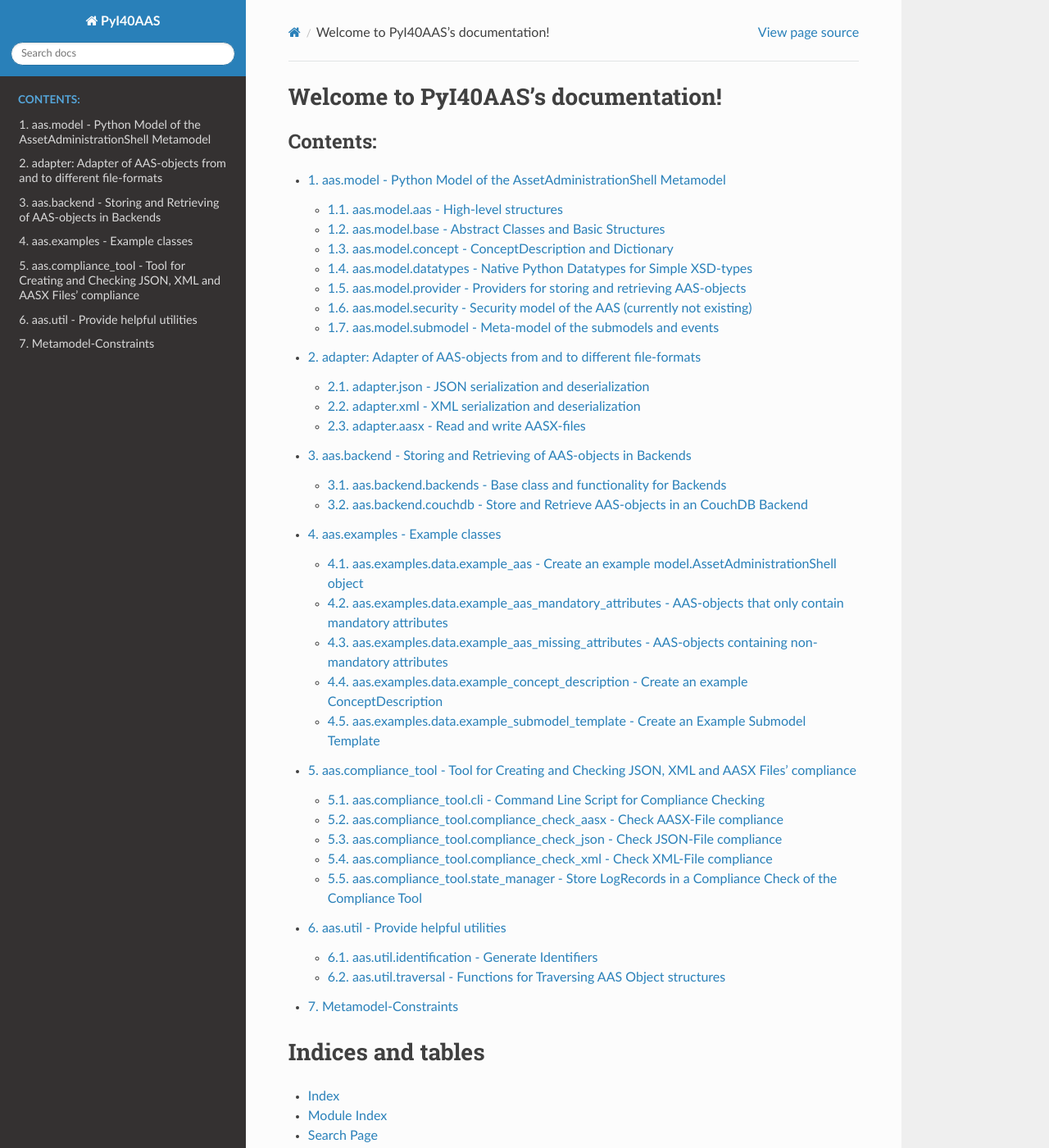
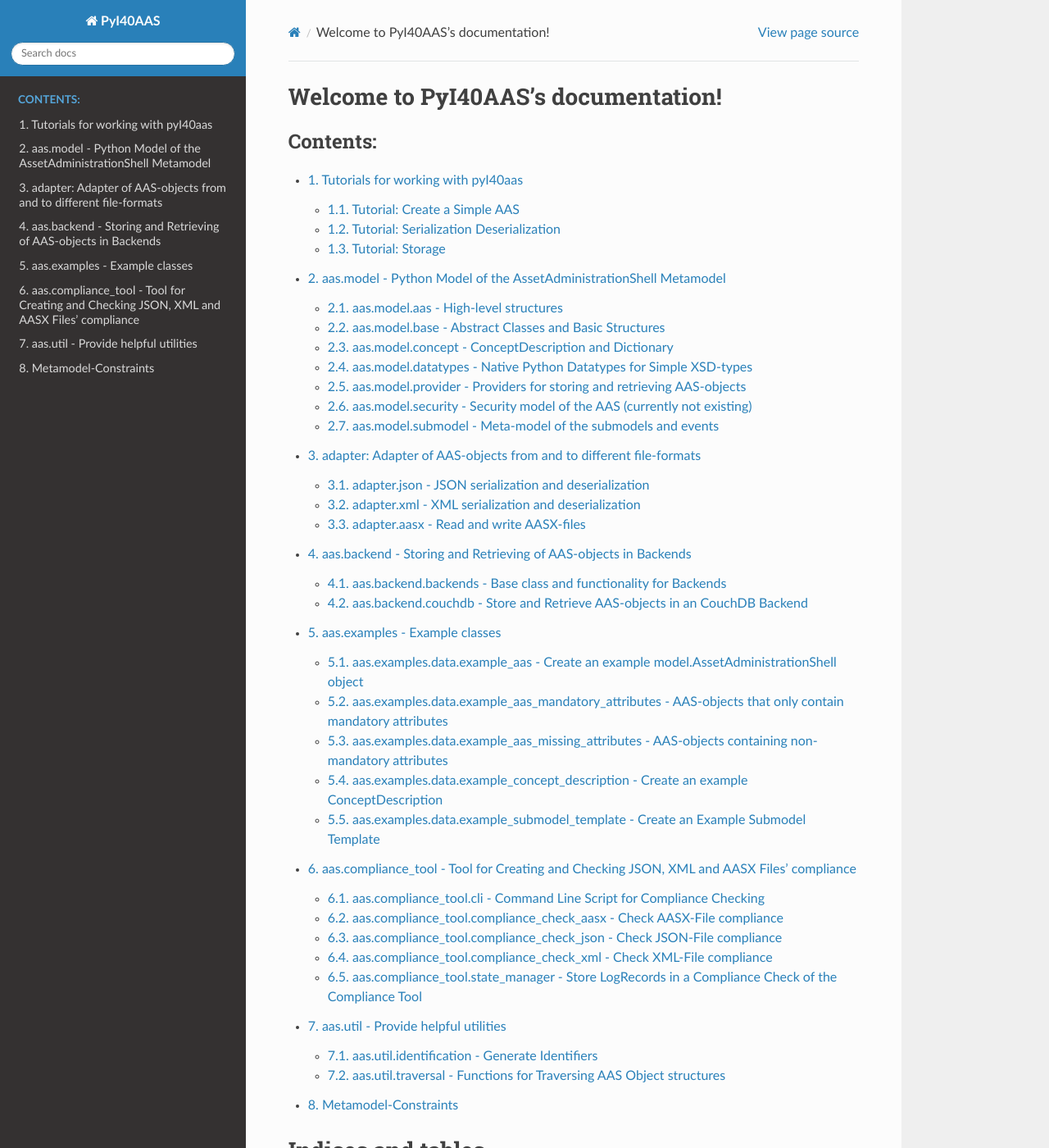
Before and after one commit to eclipse-basyx/basyx-python-sdk, a Sphinx documentation site: the page built from docs/source/index.rst, in a window 1280 px wide and 1400 px high. Shown: the whole window at 82% size. Built offline with Sphinx 7.4.7 and the Read the Docs theme 2.0.0, drawn with Linux system fonts in a browser that asks for light colours; part of the change alters nothing that is shown.

Commit message:
docs/source/tutorials: Add tutorials in rst for sphinx

```diff
--- a/docs/source/index.rst
+++ b/docs/source/index.rst
@@ -11,6 +11,7 @@ Welcome to PyI40AAS's documentation!
    :maxdepth: 2
    :caption: Contents:
 
+   tutorials/index
    model/index
    adapter/index
    backend/index
--- /dev/null
+++ b/docs/source/tutorials/index.rst
@@ -0,0 +1,11 @@
+Tutorials for working with pyI40aas
+===================================
+
+
+.. toctree::
+   :maxdepth: 2
+   :caption: Contents:
+
+   tutorial_create_simple_aas
+   tutorial_serialization_deserialization
+   tutorial_storage
--- /dev/null
+++ b/docs/source/tutorials/tutorial_create_simple_aas.rst
@@ -0,0 +1,144 @@
+Tutorial: Create a Simple AAS
+=============================
+
+.. _tutorial_create_simple_aas:
+
+Tutorial for the creation of an simple Asset Administration Shell, containing an Asset reference and a Submodel
+reference
+
+Import all PyI40AAS classes from model package
+
+.. code-block:: python
+
+    from aas import model
+
+In this tutorial, you'll get a step by step guide on how to create an :class:`~aas.model.aas.AssetAdministrationShell`
+(AAS) and all
+required objects within. First, you need an :class:`~aas.model.aas.Asset` for which you want to create an AAS,
+represented by an :class:`~aas.model.aas.Asset` object.
+After that, an :class:`~aas.model.aas.AssetAdministrationShell` can be created, containing a reference to that
+:class:`~aas.model.aas.Asset`.
+Then, it's possible to
+add :class:`Submodels <aas.model.submodel.Submodel>` to the AAS. The Submodels can contain
+:class:`SubmodelElements <aas.model.submodel.SubmodelElement>`.
+
+Step by Step Guide:
+
+    - Step 1: create a simple Asset Administration Shell, containing a reference to the Asset
+    - Step 2: create a simple Submodel
+    - Step 3: create a simple Property and add it to the Submodel
+
+
+**Step 1: Create a Simple Asset Administration Shell Containing a Reference to the Asset**
+
+Step 1.1: create the AssetInformation object
+
+.. code-block:: python
+
+    asset_information = model.AssetInformation(
+        asset_kind=model.AssetKind.INSTANCE,
+        global_asset_id=model.Reference(
+            (model.Key(
+                type_=model.KeyElements.GLOBAL_REFERENCE,
+                value='http://acplt.org/Simple_Asset',
+                id_type=model.KeyType.IRI
+            ),)
+        )
+    )
+
+Step 1.2: create the Asset Administration Shell
+
+.. code-block:: python
+
+    identifier = model.Identifier('https://acplt.org/Simple_AAS', model.IdentifierType.IRI)
+    aas = model.AssetAdministrationShell(
+        identification=identifier,  # set identifier
+        asset_information=asset_information
+    )
+
+**Step 2: Create a Simple Submodel Without SubmodelElements**
+
+Step 2.1: create the Submodel object
+
+.. code-block:: python
+
+    identifier = model.Identifier('https://acplt.org/Simple_Submodel', model.IdentifierType.IRI)
+    submodel = model.Submodel(
+        identification=identifier
+    )
+
+Step 2.2: create a reference to that Submodel and add it to the Asset Administration Shell's `submodel` set
+
+.. code-block:: python
+
+    aas.submodel.add(model.AASReference.from_referable(submodel))
+
+**ALTERNATIVE: step 1 and 2 can alternatively be done in one step**
+In this version, the Submodel reference is passed to the Asset Administration Shell's constructor.
+
+
+.. code-block:: python
+
+    submodel = model.Submodel(
+        identification=model.Identifier('https://acplt.org/Simple_Submodel', model.IdentifierType.IRI)
+    )
+    aas = model.AssetAdministrationShell(
+        identification=model.Identifier('https://acplt.org/Simple_AAS', model.IdentifierType.IRI),
+        asset_information=asset_information,
+        submodel={model.AASReference.from_referable(submodel)}
+    )
+
+**Step 3: Create a Simple Property and Add it to the Submodel**
+
+Step 3.1: create a global reference to a semantic description of the Property
+A global reference consist of one key which points to the address where the semantic description is stored
+
+.. code-block:: python
+
+    semantic_reference = model.Reference(
+        (model.Key(
+            type_=model.KeyElements.GLOBAL_REFERENCE,
+            value='http://acplt.org/Properties/SimpleProperty',
+            id_type=model.KeyType.IRI
+        ),)
+    )
+
+Step 3.2: create the simple Property
+
+.. code-block:: python
+
+    property_ = model.Property(
+        id_short='ExampleProperty',  # Identifying string of the element within the Submodel namespace
+        value_type=model.datatypes.String,  # Data type of the value
+        value='exampleValue',  # Value of the Property
+        semantic_id=semantic_reference  # set the semantic reference
+    )
+
+Step 3.3: add the Property to the Submodel
+
+.. code-block:: python
+
+    submodel.submodel_element.add(property_)
+
+**Alternative: step 2 and 3 can also be combined in a single statement:**
+Again, we pass the Property to the Submodel's constructor instead of adding it afterwards.
+
+.. code-block:: python
+
+    submodel = model.Submodel(
+        identification=model.Identifier('https://acplt.org/Simple_Submodel', model.IdentifierType.IRI),
+        submodel_element={
+            model.Property(
+                id_short='ExampleProperty',
+                value_type=model.datatypes.String,
+                value='exampleValue',
+                semantic_id=model.Reference(
+                    (model.Key(
+                        type_=model.KeyElements.GLOBAL_REFERENCE,
+                        value='http://acplt.org/Properties/SimpleProperty',
+                        id_type=model.KeyType.IRI
+                    ),)
+                )
+            )
+        }
+    )
--- /dev/null
+++ b/docs/source/tutorials/tutorial_serialization_deserialization.rst
@@ -0,0 +1,188 @@
+Tutorial: Serialization Deserialization
+=======================================
+
+Tutorial for the serialization and deserialization of Asset Administration Shells, Submodels and Assets into/from JSON
+and XML files.
+
+.. code-block:: python
+
+    import json
+
+    from aas import model
+    import aas.adapter.json
+    import aas.adapter.xml
+
+'Details of the Asset Administration Shell' specifies multiple official serialization formats for AAS data. In this
+tutorial, we show, how the PyI40AAS library can be used to serialize AAS objects into JSON or XML and to create
+JSON/XML files according to the standardized format. It is also demonstrated, how these files can be parsed to
+restore the AAS objects as Python objects.
+
+Step by Step Guide:
+
+    - Step 1: creating Asset, Submodel and Asset Administration Shell objects
+    - Step 2: serializing single objects to JSON
+    - Step 3: parsing single objects or custom data structures from JSON
+    - Step 4: writing multiple identifiable objects to a (standard-compliant) JSON/XML file
+    - Step 5: reading the serialized aas objects from JSON/XML files
+
+**Step 1: Creating Asset, Submodel and Asset Administration Shell Objects**
+
+For more details, take a look at :ref:`this tutorial <tutorial_create_simple_aas>`
+
+.. code-block:: python
+
+    asset = model.Asset(
+        identification=model.Identifier('https://acplt.org/Simple_Asset', model.IdentifierType.IRI)
+    )
+    submodel = model.Submodel(
+        identification=model.Identifier('https://acplt.org/Simple_Submodel', model.IdentifierType.IRI),
+        submodel_element={
+            model.Property(
+                id_short='ExampleProperty',
+                value_type=model.datatypes.String,
+                value='exampleValue',
+                semantic_id=model.Reference(
+                    (model.Key(
+                        type_=model.KeyElements.GLOBAL_REFERENCE,
+                        value='http://acplt.org/Properties/SimpleProperty',
+                        id_type=model.KeyType.IRI
+                    ),)
+                )
+            )}
+    )
+    aashell = model.AssetAdministrationShell(
+        identification=model.Identifier('https://acplt.org/Simple_AAS', model.IdentifierType.IRI),
+        asset_information=model.AssetInformation(global_asset_id=model.AASReference.from_referable(asset)),
+        submodel={model.AASReference.from_referable(submodel)}
+    )
+
+**Step 2: Serializing Single Objects to JSON**
+
+Before serializing the data, we should make sure, it's up to data. This is irrelevant for the static AAS objects in
+this tutorial, but may be important when dealing with dynamic data.
+See `tutorial_dynamic_model.py` for more information on that topic.
+
+.. code-block:: python
+
+    aashell.update()
+
+:class:`~aas.adapter.json.json_serialization.AASToJsonEncoder` from the is a custom JSONEncoder class for serializing
+Asset Administration Shell data into the official JSON format according to
+'Details of the Asset Administration Shell', chapter 5.5, using Python's built-in JSON library. When provided to the
+the `json.dump()` and `json.dumps()` methods, these methods are enabled to correctly handle AAS objects within the
+dumped data structure.
+
+.. code-block:: python
+
+    aashell_json_string = json.dumps(aashell, cls=aas.adapter.json.AASToJsonEncoder)
+
+    property_json_string = json.dumps(submodel.submodel_element.get_referable('ExampleProperty'),
+                                      cls=aas.adapter.json.AASToJsonEncoder)
+
+Using this technique, we can also serialize Python dict and list data structures with nested AAS objects:
+
+.. code-block:: python
+
+    json_string = json.dumps({'the_submodel': submodel,
+                              'the_aas': aashell
+                              },
+                             cls=aas.adapter.json.AASToJsonEncoder)
+
+**Step 3: Parsing Single Objects or Custom Data Structures from JSON**
+
+JSON deserialization works in a similar way to JSON serialization: The `aas.adapter.json` module provides a
+:class:`~aas.adapter.json.json_deserialization.AASFromJSONDecoder` which can be passed to
+`json.load()` or `json.loads()` to ensure that
+AAS objects contained in the JSON data are transformed into their PyI40AAS Python object representation instead of
+simple Python dicts:
+
+.. code-block:: python
+
+    submodel_and_aas = json.loads(json_string, cls=aas.adapter.json.AASFromJsonDecoder)
+
+Alternatively, one can use the :class:`~aas.adapter.json.json_deserialization.StrictAASFromJsonDecoder` which works in
+just the same way, but enforces the format
+specification more strictly. While :class:`~aas.adapter.json.json_deserialization.AASFromJSONDecoder` will tolerate
+some semantic errors by simple skipping the
+broken object and issuing a log message, :class:`~aas.adapter.json.json_deserialization.StrictAASFromJsonDecoder`
+will raise an Exception in these cases.
+
+**Step 4: Writing Multiple Identifiable Objects to a (Standard-compliant) JSON/XML File**
+
+Step 4.1: Creating an ObjectStore containing the objects to be serialized
+
+For more information, take a look into the tutorial :ref:`Storage <tutorial_storage>`.
+
+.. code-block:: python
+
+    obj_store: model.DictObjectStore[model.Identifiable] = model.DictObjectStore()
+    obj_store.add(asset)
+    obj_store.add(submodel)
+    obj_store.add(aashell)
+
+Step 4.2: Again, make sure that the data is up to date
+
+.. code-block:: python
+
+    asset.update()
+    submodel.update()
+    aashell.update()
+
+Step 4.3: writing the contents of the ObjectStore to a JSON file
+
+Heads up! It is important to open the file in text-mode with utf-8 encoding!
+
+.. code-block:: python
+
+    with open('data.json', 'w', encoding='utf-8') as json_file:
+        aas.adapter.json.write_aas_json_file(json_file, obj_store)
+
+We can pass the additional keyword argument `indent=4` to `write_aas_json_file()` to format the JSON file in a more
+human-readable (but much more space-consuming) manner.
+
+Step 4.4: writing the contents of the ObjectStore to an XML file
+
+Heads up! For writing XML files -- in contrast to writing JSON --, the file must be opened in binary mode! The XML
+writer will handle character encoding internally.
+
+.. code-block:: python
+
+    with open('data.xml', 'wb') as xml_file:
+        aas.adapter.xml.write_aas_xml_file(xml_file, obj_store)
+
+**Step 5: Reading the Serialized AAS Objects From JSON/XML Files**
+
+Step 5.1: reading contents of the JSON file as an ObjectStore
+
+Heads up! It is important to open the file in text-mode with utf-8 encoding! Using 'utf-8-sig' is recommended to
+handle unicode Byte Order Marks (BOM) correctly.
+
+.. code-block:: python
+
+    with open('data.json', encoding='utf-8-sig') as json_file:
+        json_file_data = aas.adapter.json.read_aas_json_file(json_file)
+
+By passing the `failsafe=False` argument to `read_aas_json_file()`, we can switch to the `StrictAASFromJsonDecoder`
+(see step 3) for a stricter error reporting.
+
+Step 5.2: reading contents of the XML file as an ObjectStore
+
+Heads up! For reading XML files -- in contrast to reading JSON --, the file must be opened in binary mode! The XML
+writer will handle character encoding internally.
+
+.. code-block:: python
+
+    with open('data.xml', 'rb') as xml_file:
+        xml_file_data = aas.adapter.xml.read_aas_xml_file(xml_file)
+
+Again, we can use `failsafe=False` for switching on stricter error reporting in the parser.
+
+Step 5.3: Retrieving the objects from the ObjectStore
+
+For more information on the available techniques, see the tutorial on :ref:`Storage <tutorial_storage>`.
+
+.. code-block:: python
+
+    submodel_from_xml = xml_file_data.get_identifiable(model.Identifier('https://acplt.org/Simple_Submodel',
+                                                                        model.IdentifierType.IRI))
+    assert(isinstance(submodel_from_xml, model.Submodel))
--- /dev/null
+++ b/docs/source/tutorials/tutorial_storage.rst
@@ -0,0 +1,142 @@
+Tutorial: Storage
+=================
+
+.. _tutorial_storage:
+
+Tutorial for storing Asset Administration Shells, Submodels and Assets in an ObjectStore and using it for fetching these
+objects by identification and resolving references.
+
+For managing a larger number of Identifiable AAS objects (AssetAdministrationShells, Assets, Submodels,
+ConceptDescriptions), the PyI40AAS library provides the `ObjectStore` functionality. This tutorial shows the basic
+features of an ObjectStore and how to use them. This includes usage of the built-in `resolve()` method of Reference
+objects, which can be used to easily get the Submodel objects, which are referenced by the
+`AssetAdministrationShell.submodel` set, etc.
+
+Step by Step Guide:
+
+    - Step 1: creating Asset, Submodel and Asset Administration Shell objects
+    - Step 2: storing the data in an ObjectStore for easier handling
+    - Step 3: retrieving objects from the store by their identifier
+    - Step 4: using the ObjectStore to resolve a reference
+
+.. code-block:: python
+
+    from aas import model
+    from aas.model import AssetInformation, AssetAdministrationShell, Submodel
+
+**Step 1: Creating Asset, Submodel and Asset Administration Shell objects**
+
+For more details, take a look at this :ref:`tutorial <tutorial_create_simple_aas>`
+
+.. code-block:: python
+
+    asset_information = AssetInformation(
+        asset_kind=model.AssetKind.INSTANCE,
+        global_asset_id=model.Reference(
+            (model.Key(
+                type_=model.KeyElements.GLOBAL_REFERENCE,
+                value='http://acplt.org/Simple_Asset',
+                id_type=model.KeyType.IRI
+            ),)
+        )
+    )
+
+    prop = model.Property(
+        id_short='ExampleProperty',
+        value_type=model.datatypes.String,
+        value='exampleValue',
+        semantic_id=model.Reference(
+            (model.Key(
+                type_=model.KeyElements.GLOBAL_REFERENCE,
+                value='http://acplt.org/Properties/SimpleProperty',
+                id_type=model.KeyType.IRI
+            ),)
+        )
+    )
+    submodel = Submodel(
+        identification=model.Identifier('https://acplt.org/Simple_Submodel', model.IdentifierType.IRI),
+        submodel_element={prop}
+    )
+    aas = AssetAdministrationShell(
+        identification=model.Identifier('https://acplt.org/Simple_AAS', model.IdentifierType.IRI),
+        asset_information=asset_information,
+        submodel={model.AASReference.from_referable(submodel)}
+    )
+
+**Step 2: Storing the Data in an ObjectStore for Easier Handling**
+
+Step 2.1: create an ObjectStore for identifiable objects
+
+In this tutorial, we use a :class:`~aas.model.provider.DictObjectStore`, which is a simple in-memory store:
+It just keeps track of the Python
+objects using a dict.
+This may not be a suitable solution, if you need to manage large numbers of objects or objects must kept in a
+persistent memory (i.e. on hard disk). In this case, you may chose the :class:`~aas.backend.couchdb.CouchDBObjectStore`
+from `aas.backend.couchdb` to use a CouchDB database server as persistent storage.
+Both ObjectStore implementations provide
+the same interface. Therefore, all the methods shown in this tutorial, can be realized with a CouchDBObjectStore as
+well.
+
+.. code-block:: python
+
+    obj_store: model.DictObjectStore[model.Identifiable] = model.DictObjectStore()
+
+Step 2.2: add submodel and asset administration shell to store
+
+.. code-block:: python
+
+    obj_store.add(submodel)
+    obj_store.add(aas)
+
+**Step 3: Retrieving Objects From the Store by Their Identifier**
+
+.. code-block:: python
+
+    tmp_submodel = obj_store.get_identifiable(
+        model.Identifier('https://acplt.org/Simple_Submodel', model.IdentifierType.IRI))
+
+    assert(submodel is tmp_submodel)
+
+Step 4: Using the ObjectStore to Resolve a Reference
+
+The `aas` object already contains a reference to the submodel.
+Let's create a list of all submodels, to which the AAS has references, by resolving each of the submodel references:
+
+.. code-block:: python
+
+    submodels = [reference.resolve(obj_store)
+                 for reference in aas.submodel]
+
+The first (and only) element of this list should be our example submodel:
+
+.. code-block:: python
+
+    assert(submodel is tmp_submodel)
+
+Now, let's manually create a reference to the Property within the submodel. The reference uses two keys, the first one
+identifying the submodel by its identification, the second one resolving to the Property within the submodel by its
+idShort.
+
+.. code-block:: python
+
+    property_reference = model.AASReference(
+        (model.Key(
+            type_=model.KeyElements.SUBMODEL,
+            value='https://acplt.org/Simple_Submodel',
+            id_type=model.KeyType.IRI),
+         model.Key(
+             type_=model.KeyElements.PROPERTY,
+             value='ExampleProperty',
+             id_type=model.KeyType.IDSHORT),
+         ),
+        target_type=model.Property
+    )
+
+Now, we can resolve this new reference.
+The `resolve()` method will fetch the Submodel object from the ObjectStore, traverse down to the included Property
+object and return this object.
+
+.. code-block:: python
+
+    tmp_property = property_reference.resolve(obj_store)
+    assert(prop is tmp_property)
```
